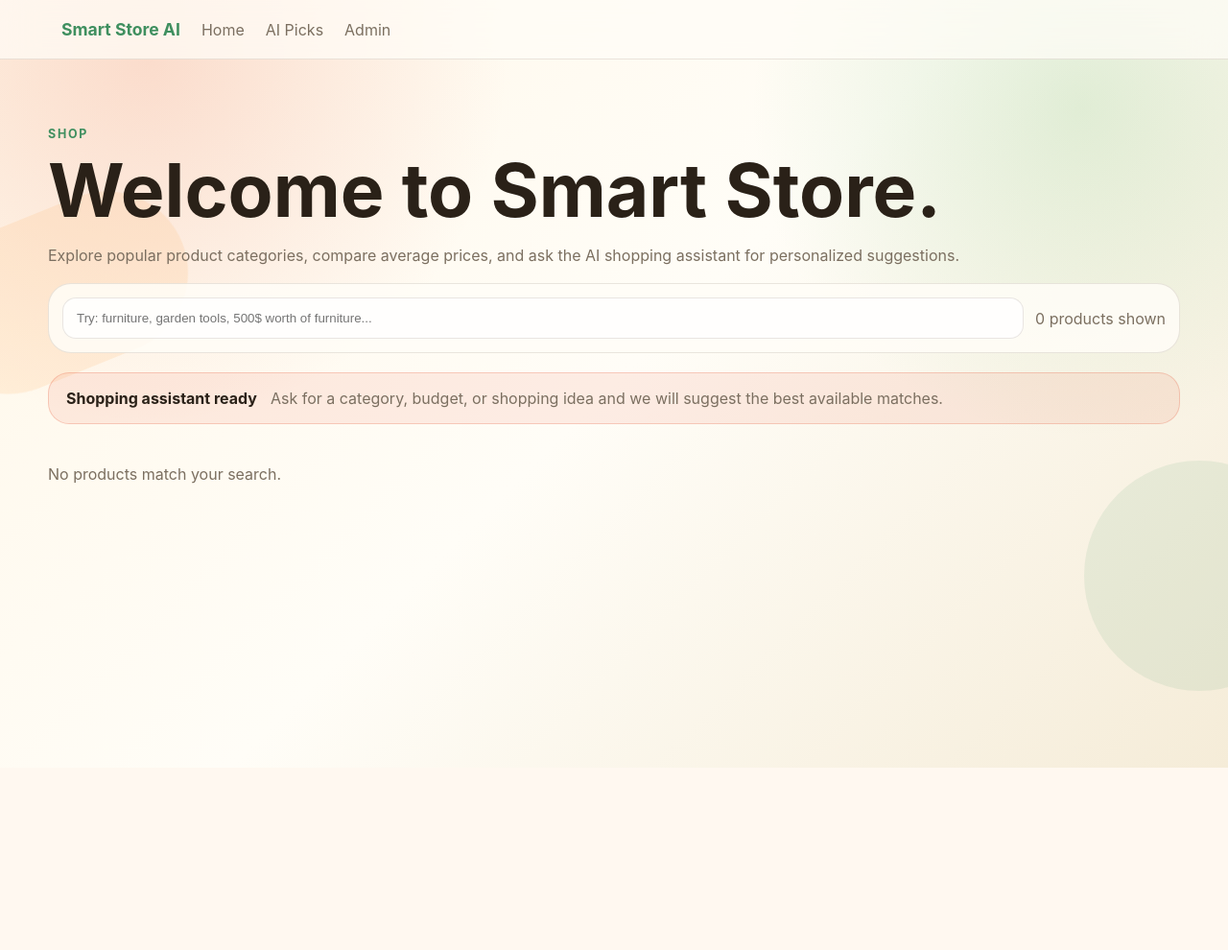
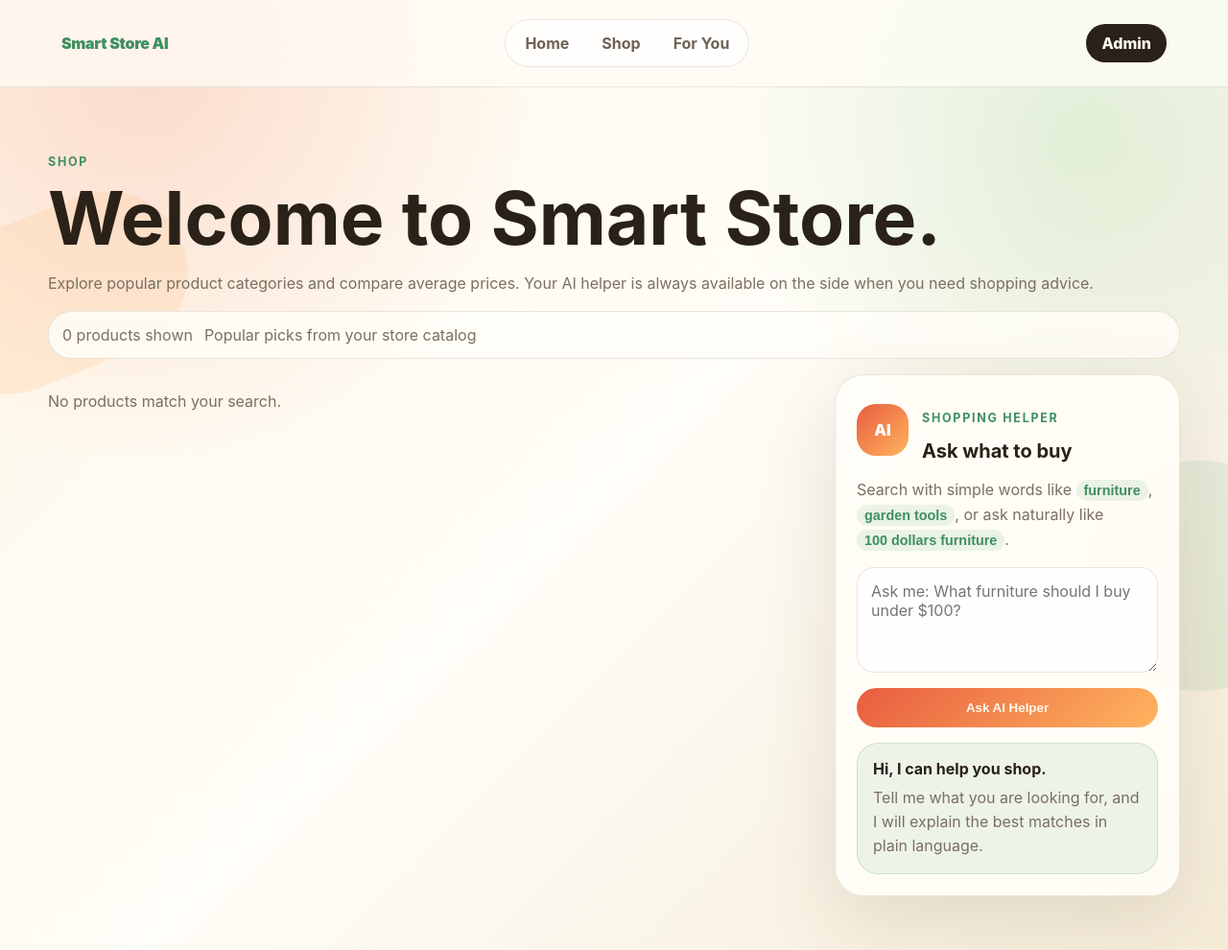
Before and after one commit to GanaTuka/Smart-Store-AI-Recommendation-System, a Flask app: page /product-list in a window 1280 px wide. Shown: the whole page at 96% size. Before the commit the page ends 800 px from the top, so only its background shows below. Run offline with Flask 3, Linux system fonts and the light colour scheme; data that the repository does not hold is empty.

Commit message:
ui ux salgah AI

```diff
--- a/ai/product_search.py
+++ b/ai/product_search.py
@@ -136,27 +136,27 @@ def explain_search(query, products, customer_categories, max_price, terms, match
 
     if match_type == "customer_history":
         base = (
-            f"I could not find strong matches for '{query}', so I used your previous shopping history. "
-            f"You have bought from {category_history}, so I recommend popular {category} products{budget_text}."
+            f"I could not find a strong direct match for '{query}', so I looked at your shopping history. "
+            f"Since you previously bought from {category_history}, I would recommend {category} products{budget_text}."
         )
     elif match_type == "popular_fallback":
         base = (
-            f"I could not find enough products that match '{query}', so there is not much to show for that demand. "
-            f"Here are popular store picks instead."
+            f"I could not find enough products that clearly match '{query}'. "
+            f"There is not much to show for that request, so I would start with the most popular store picks instead."
         )
     elif has_history_overlap(terms, customer_categories):
         base = (
-            f"You have bought similar items before in {category_history}, so I recommend {category} products{budget_text}. "
-            f"The top pick averages ${float(top['avg_price']):.2f} and has {top['popularity']} sales."
+            f"You bought similar items before in {category_history}, so I would recommend {category} products{budget_text}. "
+            f"The top pick is affordable at about ${float(top['avg_price']):.2f} and has been bought {top['popularity']} times."
         )
     else:
         base = (
             f"For '{query or 'your search'}', I found {category} products{budget_text}. "
-            f"The top pick averages ${float(top['avg_price']):.2f} and has {top['popularity']} sales, making it a strong store pick."
+            f"You have not bought this category before, so I would choose the top store pick: about ${float(top['avg_price']):.2f} with {top['popularity']} purchases."
         )
 
     prompt = f"""
-Rewrite this shopping answer in a friendly website tone.
+Rewrite this shopping answer like a helpful human store assistant.
 Return only the final sentence.
 Do not include options, markdown, quotes, or commentary.
 Do not invent product names, brands, materials, colors, features, or price ranges.
--- a/static/css/style.css
+++ b/static/css/style.css
@@ -73,6 +73,52 @@ a { color: inherit; text-decoration: none; }
 .nav strong { color: var(--accent-2); font-size: 1.1rem; }
 .nav a { color: var(--muted); }
 .nav a:hover { color: var(--text); }
+
+.site-nav {
+    justify-content: space-between;
+    gap: 18px;
+}
+
+.brand {
+    color: var(--accent-2) !important;
+    font-weight: 950;
+    letter-spacing: -0.02em;
+}
+
+.nav-links {
+    align-items: center;
+    background: rgba(255, 255, 255, 0.58);
+    border: 1px solid var(--line);
+    border-radius: 999px;
+    display: flex;
+    gap: 6px;
+    padding: 6px;
+}
+
+.nav-links a {
+    border-radius: 999px;
+    color: #6e6256;
+    font-weight: 700;
+    padding: 8px 14px;
+}
+
+.nav-links a:hover {
+    background: rgba(63, 143, 95, 0.1);
+    color: var(--accent-2);
+}
+
+.admin-link {
+    background: #2a2118;
+    border-radius: 999px;
+    color: #fffaf0 !important;
+    font-weight: 850;
+    padding: 10px 16px;
+}
+
+.admin-link.active,
+.admin-link:hover {
+    background: var(--accent);
+}
 
 .hero, .page {
     width: min(1120px, calc(100% - 32px));
@@ -454,6 +500,83 @@ input {
 .catalog-toolbar span { color: var(--muted); white-space: nowrap; }
 .catalog-page { width: min(1180px, calc(100% - 32px)); }
 
+.compact-toolbar {
+    justify-content: flex-start;
+}
+
+.catalog-layout {
+    align-items: start;
+    display: grid;
+    grid-template-columns: minmax(0, 1fr) 360px;
+    gap: 24px;
+}
+
+.ai-helper-panel {
+    background: rgba(255, 253, 247, 0.94);
+    border: 1px solid var(--line);
+    border-radius: 30px;
+    box-shadow: 0 24px 80px var(--shadow);
+    display: grid;
+    gap: 16px;
+    padding: 22px;
+    position: sticky;
+    top: 96px;
+}
+
+.helper-header {
+    align-items: center;
+    display: flex;
+    gap: 14px;
+}
+
+.helper-avatar {
+    align-items: center;
+    background: linear-gradient(135deg, var(--accent), #ffb45f);
+    border-radius: 20px;
+    color: white;
+    display: flex;
+    font-weight: 950;
+    height: 54px;
+    justify-content: center;
+    width: 54px;
+}
+
+.helper-header h2 {
+    font-size: 1.25rem;
+    margin: 0;
+}
+
+.helper-copy { margin: 0; }
+
+.helper-chip {
+    background: rgba(63, 143, 95, 0.1);
+    color: var(--accent-2);
+    font-size: 0.9rem;
+    padding: 3px 8px;
+}
+
+.ai-helper-panel textarea {
+    background: rgba(255, 255, 255, 0.82);
+    border: 1px solid var(--line);
+    border-radius: 18px;
+    color: var(--text);
+    font: inherit;
+    padding: 14px;
+    resize: vertical;
+    width: 100%;
+}
+
+.helper-answer {
+    background: rgba(63, 143, 95, 0.09);
+    border: 1px solid rgba(63, 143, 95, 0.18);
+    border-radius: 22px;
+    display: grid;
+    gap: 8px;
+    padding: 16px;
+}
+
+.helper-answer span { color: var(--muted); line-height: 1.55; }
+
 .store-product-grid {
     display: grid;
     grid-template-columns: repeat(3, minmax(0, 1fr));
@@ -605,9 +728,14 @@ input {
 @media (max-width: 900px) {
     .store-hero, .admin-hero { grid-template-columns: 1fr; }
     .store-product-grid, .dashboard-grid { grid-template-columns: 1fr; }
+    .catalog-layout { grid-template-columns: 1fr; }
+    .ai-helper-panel { position: static; }
     .large-card { grid-column: span 1; }
     .kpi-grid { grid-template-columns: repeat(2, minmax(0, 1fr)); }
     .home-ai-controls, .catalog-toolbar { align-items: stretch; flex-direction: column; }
+    .site-nav { align-items: stretch; flex-direction: column; }
+    .nav-links { justify-content: center; }
+    .admin-link { text-align: center; }
 }
 
 @media (min-width: 901px) and (max-width: 1100px) {
--- a/static/js/products.js
+++ b/static/js/products.js
@@ -2,9 +2,9 @@ const productGrid = document.getElementById('products');
 const productSearch = document.getElementById('productSearch');
 const productCount = document.getElementById('productCount');
 const aiSearchAnswer = document.getElementById('aiSearchAnswer');
+const askAiBtn = document.getElementById('askAiBtn');
 const demoCustomerId = '06b8999e2fba1a1fbc88172c00ba8bc7';
 let allProducts = [];
-let searchTimer = null;
 
 function displayCategory(category) {
     return category.split('_').filter(Boolean).map(word => word[0].toUpperCase() + word.slice(1)).join(' ');
@@ -49,7 +49,7 @@ function renderProducts(products, aiMode = false) {
 }
 
 function showAiAnswer(type, title, message) {
-    aiSearchAnswer.className = `ai-status ${type}`;
+    aiSearchAnswer.className = `helper-answer ${type}`;
     aiSearchAnswer.innerHTML = `<strong>${title}</strong><span>${message}</span>`;
 }
 
@@ -66,27 +66,39 @@ async function loadProducts() {
 
 async function runAiSearch(query) {
     if (!query) {
-        showAiAnswer('loading-status', 'Shopping assistant ready', 'Ask for a category, budget, or shopping idea and we will suggest the best available matches.');
+        showAiAnswer('loading-status', 'Tell me what you need', 'Ask for a product category, a budget, or a natural shopping question.');
         renderProducts(allProducts);
         return;
     }
 
-    showAiAnswer('loading-status', 'Finding the best matches', 'Checking your profile, product prices, and popularity before answering.');
+    showAiAnswer('loading-status', 'Thinking about your request', 'I am checking matching products, prices, popularity, and your shopping profile.');
 
     try {
         const response = await fetch(`/products/search-ai?q=${encodeURIComponent(query)}&customer_id=${demoCustomerId}`);
         const result = await response.json();
-        showAiAnswer('success-status', 'Shopping assistant', result.answer);
+        showAiAnswer('success-status', 'Here is my honest suggestion', result.answer);
         renderProducts(result.products, true);
     } catch (error) {
-        showAiAnswer('error-status', 'Search unavailable', 'Please try again in a moment.');
+        showAiAnswer('error-status', 'I cannot answer right now', 'Please try again in a moment.');
     }
 }
 
-productSearch.addEventListener('input', () => {
-    clearTimeout(searchTimer);
-    const query = productSearch.value.trim();
-    searchTimer = setTimeout(() => runAiSearch(query), 550);
+askAiBtn.addEventListener('click', () => {
+    runAiSearch(productSearch.value.trim());
+});
+
+productSearch.addEventListener('keydown', event => {
+    if (event.key === 'Enter' && !event.shiftKey) {
+        event.preventDefault();
+        runAiSearch(productSearch.value.trim());
+    }
+});
+
+document.querySelectorAll('.helper-chip').forEach(chip => {
+    chip.addEventListener('click', () => {
+        productSearch.value = chip.dataset.query;
+        runAiSearch(chip.dataset.query);
+    });
 });
 
 loadProducts();
--- a/templates/products.html
+++ b/templates/products.html
@@ -4,25 +4,48 @@
     <meta charset="utf-8">
     <meta name="viewport" content="width=device-width, initial-scale=1">
     <title>Products | Smart Store AI</title>
-    <link rel="stylesheet" href="{{ url_for('static', filename='css/style.css') }}">
+    <link rel="stylesheet" href="{{ url_for('static', filename='css/style.css') }}?v=food-helper-2">
 </head>
 <body>
-    <nav class="nav"><strong>Smart Store AI</strong><a href="/">Home</a><a href="/recommendations">AI Picks</a><a href="/admin">Admin</a></nav>
-    <main class="page catalog-page">
+    <nav class="nav site-nav">
+        <a class="brand" href="/">Smart Store AI</a>
+        <div class="nav-links">
+            <a href="/">Home</a>
+            <a href="/product-list">Shop</a>
+            <a href="/recommendations">For You</a>
+        </div>
+        <a class="admin-link" href="/admin">Admin</a>
+    </nav>
+    <main class="page catalog-page catalog-with-helper">
         <section class="catalog-hero">
             <p class="eyebrow">Shop</p>
             <h1>Welcome to Smart Store.</h1>
-            <p>Explore popular product categories, compare average prices, and ask the AI shopping assistant for personalized suggestions.</p>
+            <p>Explore popular product categories and compare average prices. Your AI helper is always available on the side when you need shopping advice.</p>
         </section>
-        <section class="catalog-toolbar">
-            <input id="productSearch" type="search" placeholder="Try: furniture, garden tools, 500$ worth of furniture...">
+        <section class="catalog-toolbar compact-toolbar">
             <span id="productCount">Loading products...</span>
+            <span>Popular picks from your store catalog</span>
         </section>
-        <section id="aiSearchAnswer" class="ai-status loading-status">
-            <strong>Shopping assistant ready</strong><span>Ask for a category, budget, or shopping idea and we will suggest the best available matches.</span>
-        </section>
-        <section id="products" class="store-product-grid"></section>
+        <div class="catalog-layout">
+            <section id="products" class="store-product-grid"></section>
+            <aside class="ai-helper-panel">
+                <div class="helper-header">
+                    <span class="helper-avatar">AI</span>
+                    <div>
+                        <p class="eyebrow">Shopping Helper</p>
+                        <h2>Ask what to buy</h2>
+                    </div>
+                </div>
+                <p class="helper-copy">Search with simple words like <button class="helper-chip" data-query="furniture">furniture</button>, <button class="helper-chip" data-query="garden tools">garden tools</button>, or ask naturally like <button class="helper-chip" data-query="100 dollars worth of furniture">100 dollars furniture</button>.</p>
+                <textarea id="productSearch" rows="4" placeholder="Ask me: What furniture should I buy under $100?"></textarea>
+                <button id="askAiBtn">Ask AI Helper</button>
+                <section id="aiSearchAnswer" class="helper-answer">
+                    <strong>Hi, I can help you shop.</strong>
+                    <span>Tell me what you are looking for, and I will explain the best matches in plain language.</span>
+                </section>
+            </aside>
+        </div>
     </main>
-    <script src="{{ url_for('static', filename='js/products.js') }}"></script>
+    <script src="{{ url_for('static', filename='js/products.js') }}?v=helper-2"></script>
 </body>
 </html>
```
Also changed, not shown: templates/admin.html (+11 -3 lines), templates/dashboard.html (+10 -8 lines), templates/recommendations.html (+11 -3 lines).
